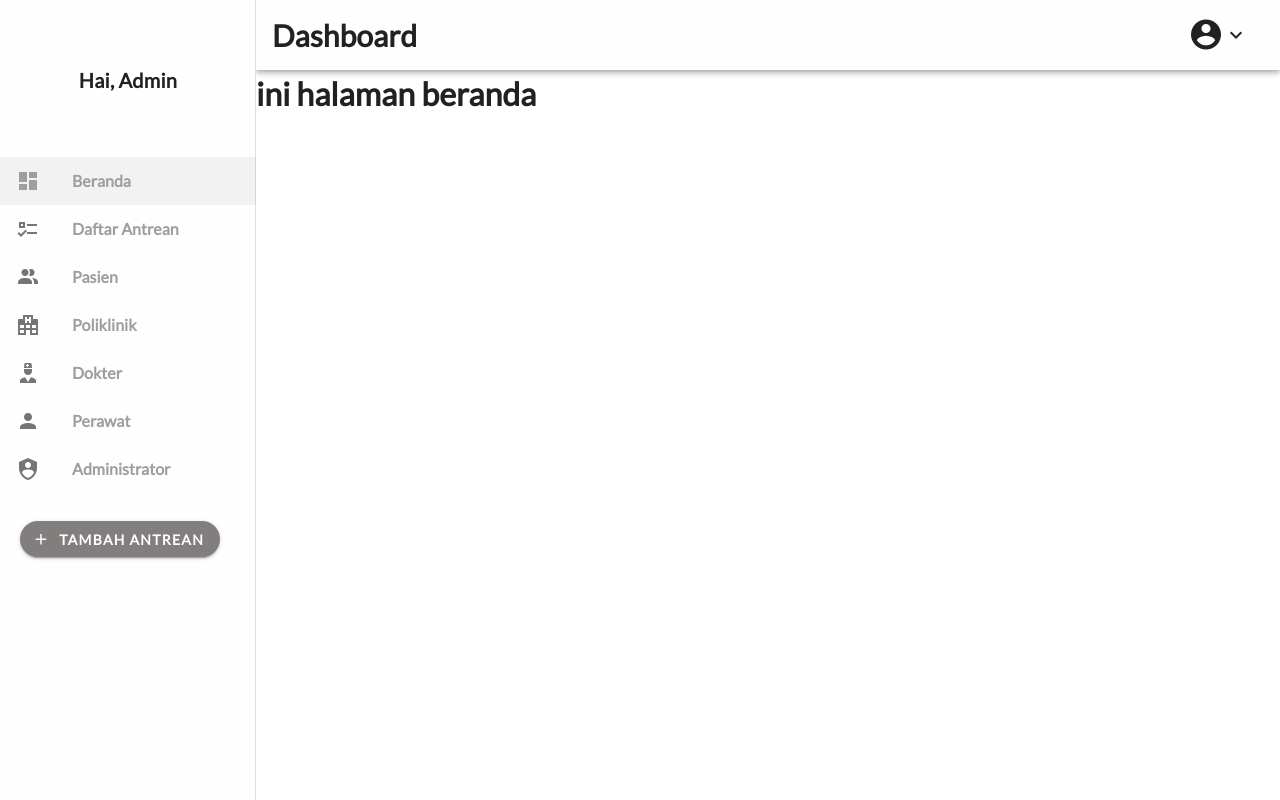
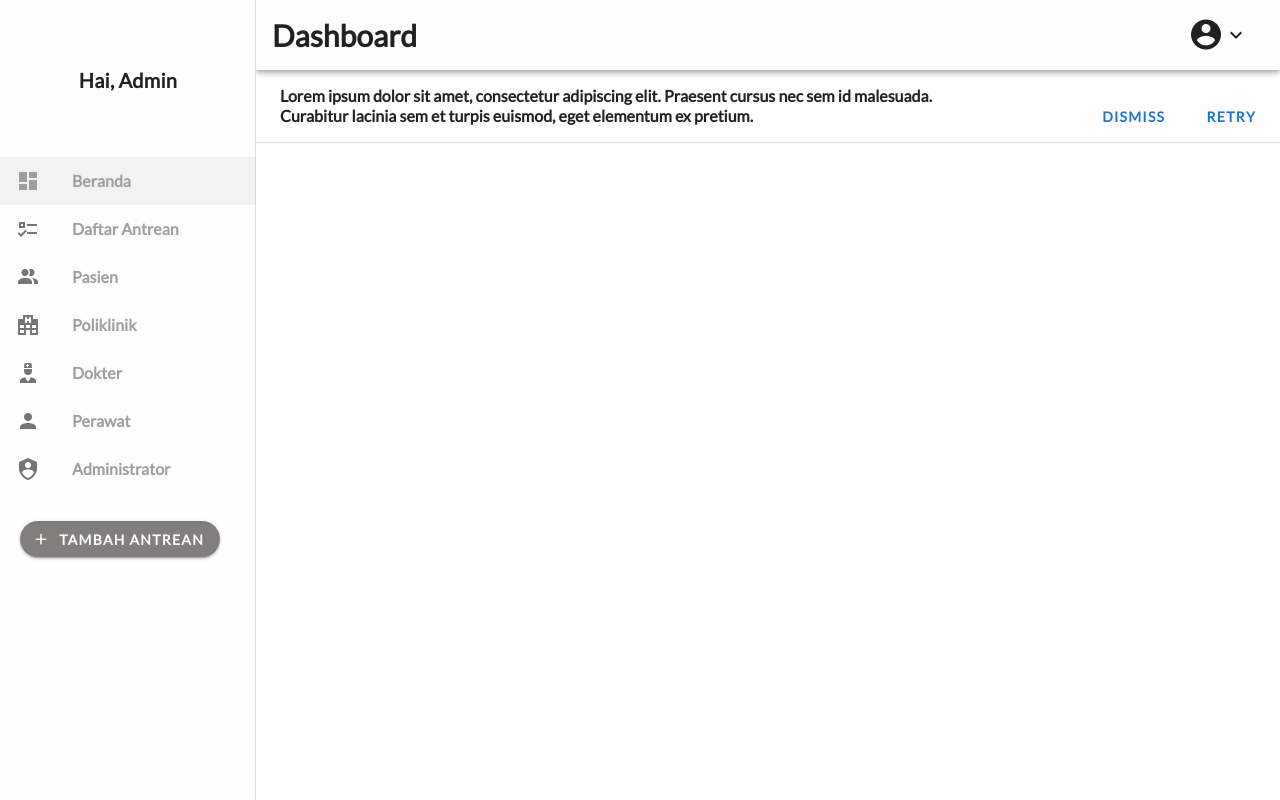
Before and after one commit to ALTERA-CAPSTON-41/frontend, a Vue app: page / in a window 1280 px wide. Built offline with nearby package versions, Linux system fonts and the light colour scheme.

Commit message:
add v-banner

```diff
--- a/src/views/Beranda.vue
+++ b/src/views/Beranda.vue
@@ -1,3 +1,20 @@
 <template>
-    <h1>ini halaman beranda</h1>
+<v-banner>
+    Lorem ipsum dolor sit amet, consectetur adipiscing elit. Praesent cursus nec sem id malesuada.
+    Curabitur lacinia sem et turpis euismod, eget elementum ex pretium.
+    <template v-slot:actions>
+      <v-btn
+        text
+        color="primary"
+      >
+        Dismiss
+      </v-btn>
+      <v-btn
+        text
+        color="primary"
+      >
+        Retry
+      </v-btn>
+    </template>
+  </v-banner>
 </template>
```
